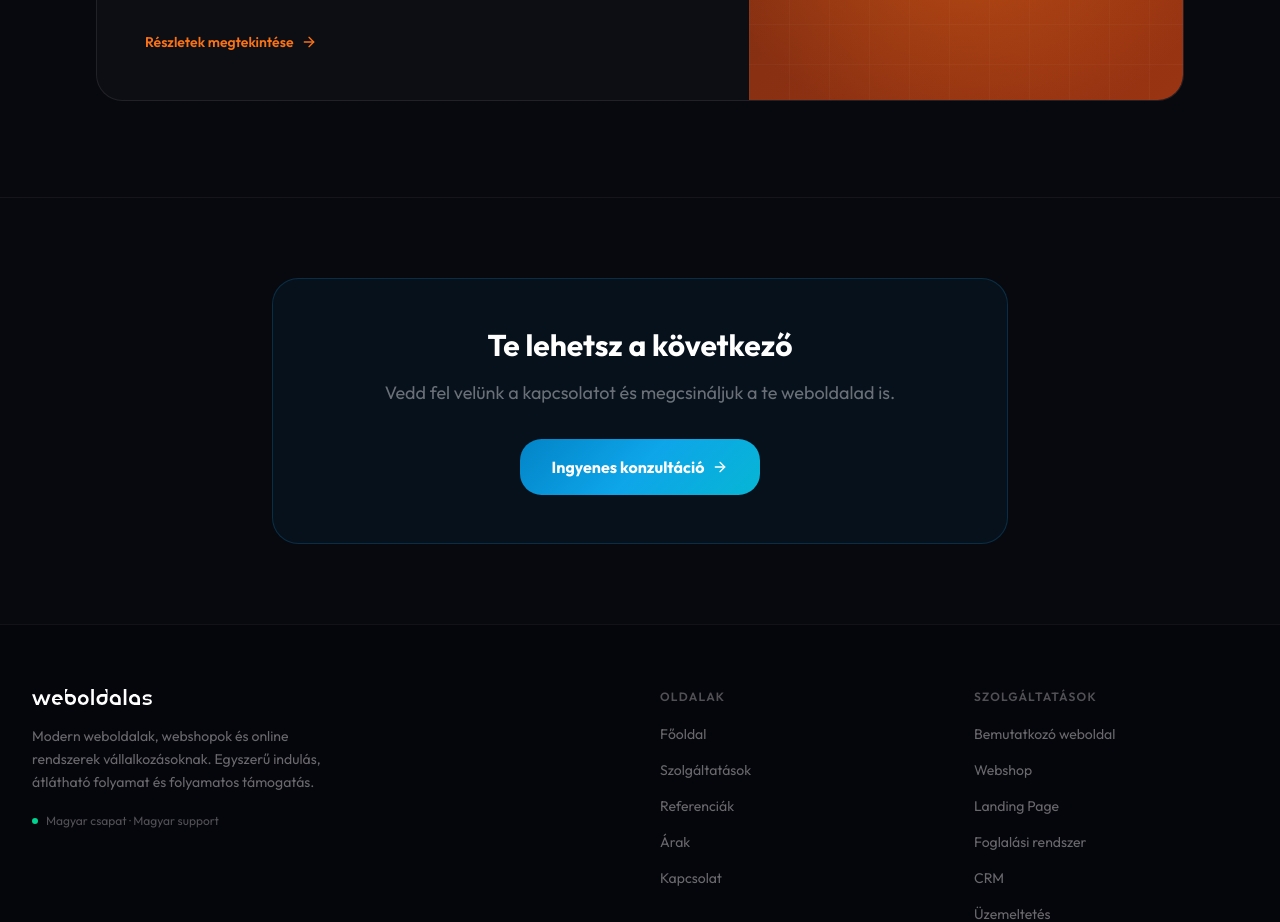
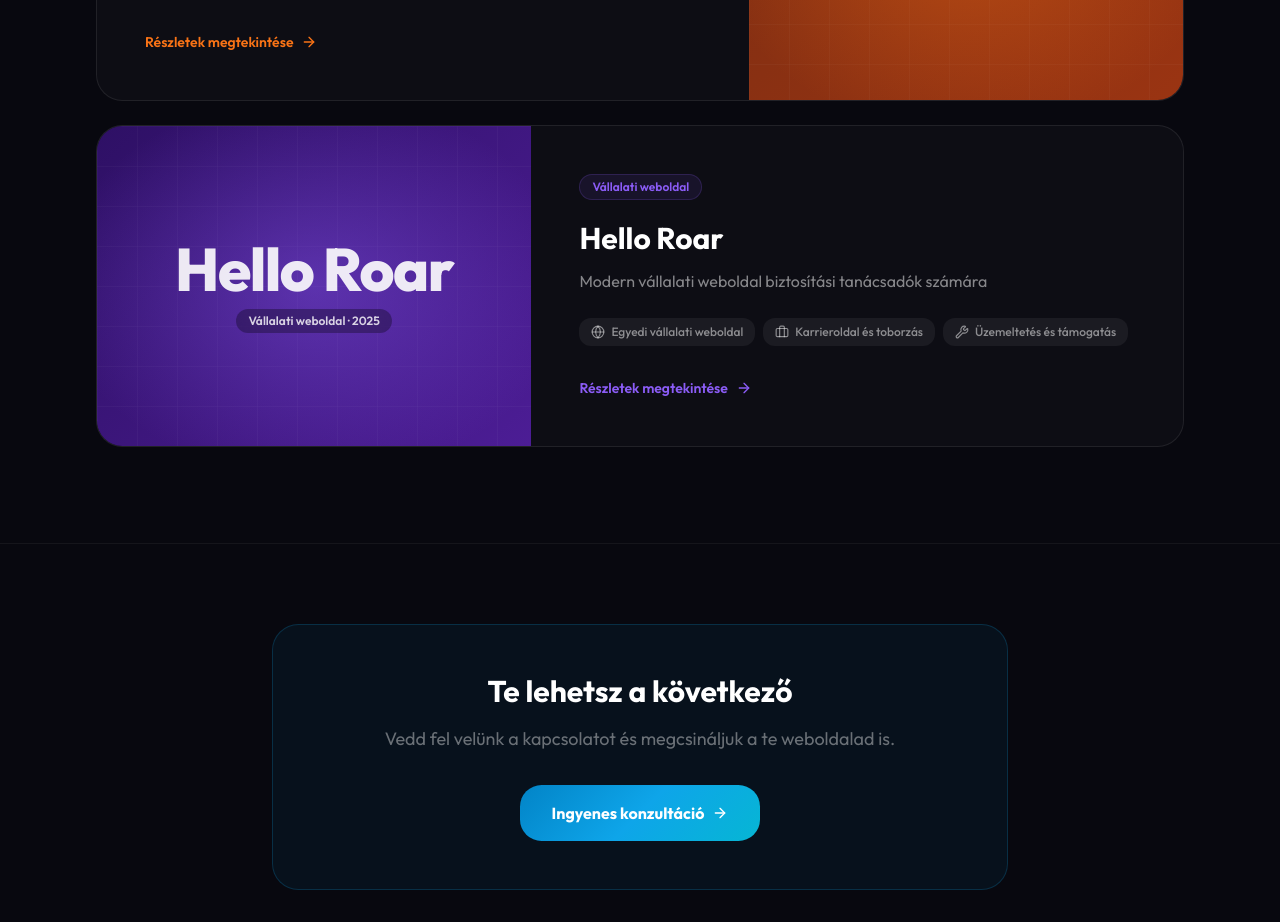
Before and after one commit to weboldalas/weboldalas, a Next.js app: page /referenciak in a window 1280 px wide. Shown: the part 1860-2782 px from the top of the page. Built offline with nearby package versions, Linux system fonts and the light colour scheme.

Commit message:
Add Hello Roar reference page (Palm Group project)
Violet-themed reference with 12-feature grid and outcome block.
Biztosítási tanácsadói vállalati weboldal bemutatója.

Co-Authored-By: Claude Sonnet 4.6 <noreply@anthropic.com>

```diff
--- a/src/app/(public)/referenciak/references.ts
+++ b/src/app/(public)/referenciak/references.ts
@@ -5,6 +5,7 @@ import {
   Layers, ShoppingBag, Zap, Package,
   Map, PartyPopper, Landmark, BedDouble, Store, Images, Mail, Shield, Settings,
   Newspaper, Users, Tag, Info,
+  Briefcase, Sparkles, MousePointerClick,
 } from 'lucide-react'
 import type { LucideIcon } from 'lucide-react'
 
@@ -359,4 +360,88 @@ export const REFERENCES: Reference[] = [
     outcome:
       'A Csabai Piac új weboldala gyorsabbá és átláthatóbbá tette a látogatók tájékozódását, miközben az adminisztráció számára is jelentősen egyszerűbbé vált a tartalmak kezelése és frissítése.',
   },
+  {
+    slug: 'hello-roar',
+    name: 'Hello Roar',
+    tagline: 'Modern vállalati weboldal biztosítási tanácsadók számára',
+    category: 'Vállalati weboldal',
+    year: '2025',
+    accentColor: '#8b5cf6',
+    gradient: 'linear-gradient(135deg, #7c3aed, #8b5cf6, #a78bfa)',
+    gradientFrom: '#2e1065',
+    gradientTo: '#4c1d95',
+    description:
+      'A Hello Roar számára — a Palm Group megbízásából — egy egyedi vállalati weboldalt készítettünk, amely egyszerre szolgálja a márkaépítést, az ügyfélszerzést és az új tanácsadók toborzását.',
+    challenge:
+      'Kiemelt figyelmet fordítottunk az egyedi vizuális megjelenésre, a felhasználói élményre és az átlátható tartalmi struktúrára — a cél egy professzionális platform volt, amely tükrözi a vállalat karakterét.',
+    services: [
+      { icon: Globe,     label: 'Egyedi vállalati weboldal' },
+      { icon: Briefcase, label: 'Karrieroldal és toborzás' },
+      { icon: Wrench,    label: 'Üzemeltetés és támogatás' },
+    ],
+    features: [
+      {
+        icon: Sparkles,
+        title: 'Egyedi webdesign',
+        description: 'Teljesen egyedi, a márka arculatához igazított vizuális megjelenés — nem sablon alapú megoldás.',
+      },
+      {
+        icon: Building2,
+        title: 'Bemutatkozó vállalati weboldal',
+        description: 'A vállalat, szolgáltatások és értékek professzionális, átlátható bemutatása.',
+      },
+      {
+        icon: FileText,
+        title: 'Szolgáltatások bemutatása',
+        description: 'A biztosítási megoldások részletes ismertetése könnyen áttekinthető, strukturált formában.',
+      },
+      {
+        icon: Briefcase,
+        title: 'Karrier oldal',
+        description: 'Külön aloldal az új tanácsadók toborzására, a csapat bemutatására és a jelentkezések ösztönzésére.',
+      },
+      {
+        icon: Newspaper,
+        title: 'Blog rendszer',
+        description: 'Egyszerűen kezelhető blog a szakmai tartalmak, hírek és cikkek rendszeres publikálására.',
+      },
+      {
+        icon: Mail,
+        title: 'Kapcsolati űrlapok',
+        description: 'Gyors kapcsolatfelvételi és ajánlatkérési lehetőség, spam-védett megoldással.',
+      },
+      {
+        icon: MousePointerClick,
+        title: 'Egyedi animációk és interakciók',
+        description: 'Modern vizuális megoldások és micro-interakciók a felhasználói élmény javítására.',
+      },
+      {
+        icon: Settings,
+        title: 'Tartalomkezelő rendszer',
+        description: 'Az adminisztráció egyszerűen frissítheti a weboldal tartalmát fejlesztő bevonása nélkül.',
+      },
+      {
+        icon: Smartphone,
+        title: 'Reszponzív kialakítás',
+        description: 'Tökéletes működés mobiltelefonon, tableten és asztali számítógépen egyaránt.',
+      },
+      {
+        icon: Search,
+        title: 'SEO-optimalizált felépítés',
+        description: 'Keresőbarát technikai háttér, strukturált adatok és metaadatok a jobb láthatóságért.',
+      },
+      {
+        icon: Zap,
+        title: 'Gyors és optimalizált működés',
+        description: 'Modern technológiai háttér, optimalizált betöltési sebesség minden eszközön.',
+      },
+      {
+        icon: Wrench,
+        title: 'Folyamatos támogatás és üzemeltetés',
+        description: 'A weboldal az indulás után is folyamatos karbantartást, fejlesztést és biztonsági frissítéseket kap.',
+      },
+    ],
+    outcome:
+      'A Hello Roar weboldala egy modern és vizuálisan karakteres vállalati platform lett, amely egyszerre támogatja a márkaépítést, a szolgáltatások bemutatását és az új tanácsadók megszólítását. Az egyedi megjelenés és az átlátható felépítés professzionális online jelenlétet biztosít a vállalat számára.',
+  },
 ]
```
